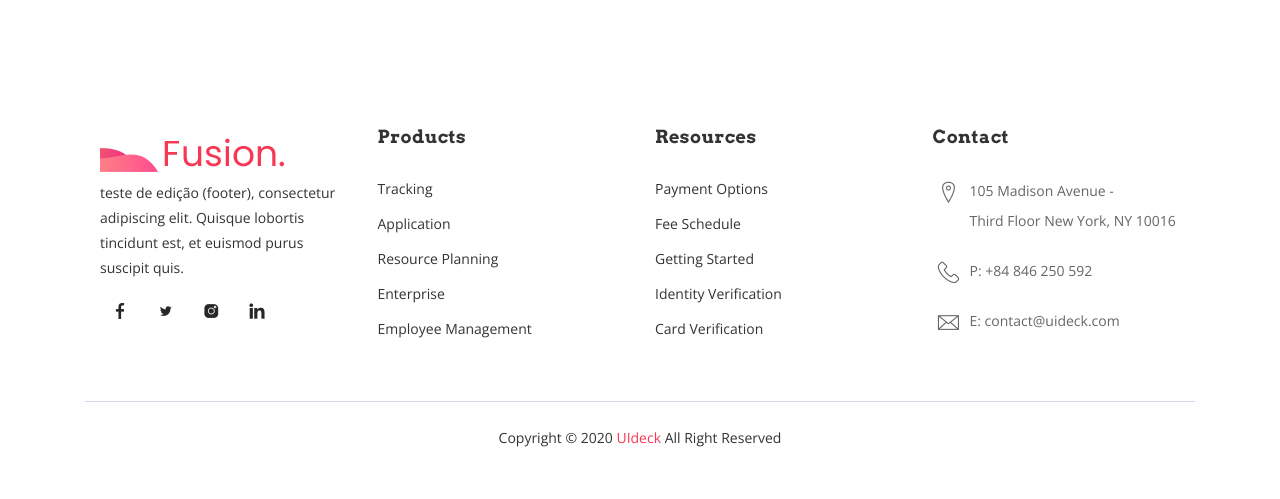
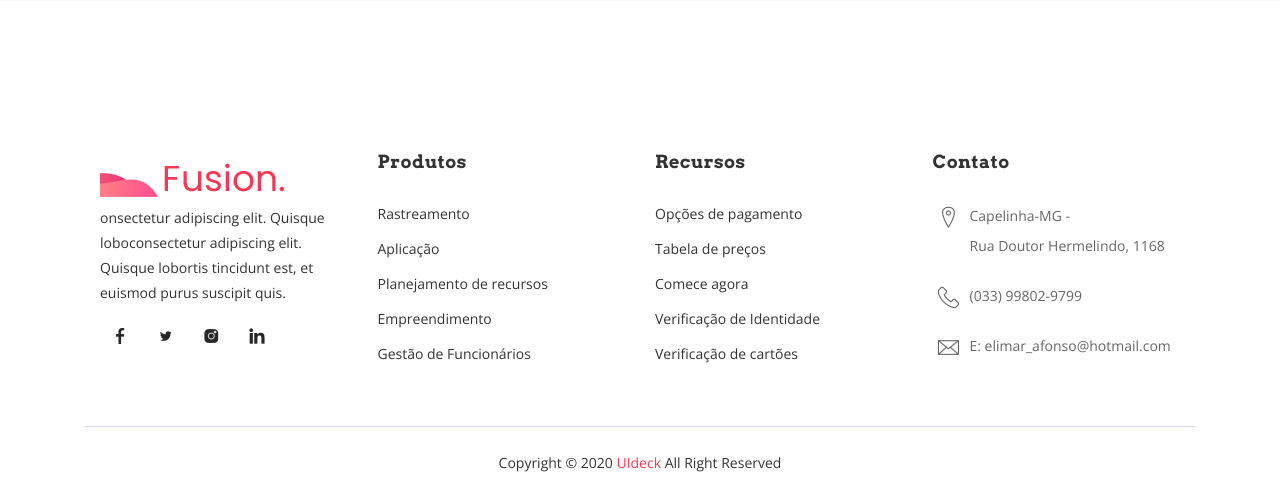
Before and after one commit to elimarafonso/WebSite-Fusion, a Django app: page / in a window 1280 px wide. Shown: the part 4367-4866 px from the top of the page. Before the commit the page ends 4814 px from the top, so only its background shows below. Run offline with Django 4.2, Linux system fonts and the light colour scheme; data that the repository does not hold is empty; some libraries are stand-ins or nearby versions; some web fonts are replaced.

Commit message:
traduzindo rodape

```diff
--- a/core/templates/contact.html
+++ b/core/templates/contact.html
@@ -9,6 +9,7 @@
           <div class="col-lg-7 col-md-12 col-sm-12">
             <div class="contact-block">
               <form id="contato" method="post" action="{% url 'index' %}">
+                *Por ser versão gratuita do Heroku o envio de e-mail não é enviado, más esta implementado
                 {% csrf_token %}
                 <div class="row">
                   <div class="col-md-6">
--- a/core/templates/features.html
+++ b/core/templates/features.html
@@ -5,7 +5,7 @@
 <section id="features" class="section-padding" xmlns="http://www.w3.org/1999/html">
       <div class="container">
         <div class="section-header text-center">
-          <h2 class="section-title wow fadeInDown" data-wow-delay="0.3s">RECURSOS IMPRESSIONANTES</h2>
+          <h2 class="section-title wow fadeInDown" data-wow-delay="0.3s">RECURSO DA FERRAMENTA</h2>
           <div class="shape wow fadeInDown" data-wow-delay="0.3s"></div>
         </div>
         <!--INICIO DO BLOCO-->
--- a/core/templates/footer.html
+++ b/core/templates/footer.html
@@ -9,7 +9,7 @@
               <div class="widget">
                 <h3 class="footer-logo"><img src="{% static 'img/logo.png' %}" alt=""></h3>
                 <div class="textwidget">
-                  <p>teste de edição (footer), consectetur adipiscing elit. Quisque lobortis tincidunt est, et euismod purus suscipit quis.</p>
+                  <p>onsectetur adipiscing elit. Quisque loboconsectetur adipiscing elit. Quisque lobortis tincidunt est, et euismod purus suscipit quis.</p>
                 </div>
                 <div class="social-icon">
                   <a class="facebook" href="#"><i class="lni-facebook-filled"></i></a>
@@ -20,36 +20,36 @@
               </div>
             </div>
             <div class="col-lg-3 col-md-6 col-sm-12 col-xs-12">
-              <h3 class="footer-titel">Products</h3>
+              <h3 class="footer-titel">Produtos</h3>
               <ul class="footer-link">
-                <li><a href="#">Tracking</a></li>
-                <li><a href="#">Application</a></li>
-                <li><a href="#">Resource Planning</a></li>
-                <li><a href="#">Enterprise</a></li>
-                <li><a href="#">Employee Management</a></li>
+                <li><a href="#">Rastreamento</a></li>
+                <li><a href="#">Aplicação</a></li>
+                <li><a href="#">Planejamento de recursos</a></li>
+                <li><a href="#">Empreendimento</a></li>
+                <li><a href="#">Gestão de Funcionários</a></li>
               </ul>
             </div>
             <div class="col-lg-3 col-md-6 col-sm-12 col-xs-12">
-              <h3 class="footer-titel">Resources</h3>
+              <h3 class="footer-titel">Recursos</h3>
               <ul class="footer-link">
-                <li><a href="#">Payment Options</a></li>
-                <li><a href="#">Fee Schedule</a></li>
-                <li><a href="#">Getting Started</a></li>
-                <li><a href="#">Identity Verification</a></li>
-                <li><a href="#">Card Verification</a></li>
+                <li><a href="#">Opções de pagamento</a></li>
+                <li><a href="#">Tabela de preços</a></li>
+                <li><a href="#">Comece agora</a></li>
+                <li><a href="#">Verificação de Identidade</a></li>
+                <li><a href="#">Verificação de cartões</a></li>
               </ul>
             </div>
             <div class="col-lg-3 col-md-6 col-sm-12 col-xs-12">
-              <h3 class="footer-titel">Contact</h3>
+              <h3 class="footer-titel">Contato</h3>
               <ul class="address">
                 <li>
-                  <a href="#"><i class="lni-map-marker"></i> 105 Madison Avenue - <br> Third Floor New York, NY 10016</a>
+                  <a href="#"><i class="lni-map-marker"></i> Capelinha-MG - <br> Rua Doutor Hermelindo, 1168 </a>
                 </li>
                 <li>
-                  <a href="#"><i class="lni-phone-handset"></i> P: +84 846 250 592</a>
+                  <a href="#"><i class="lni-phone-handset"></i> (033) 99802-9799</a>
                 </li>
                 <li>
-                  <a href="#"><i class="lni-envelope"></i> E: contact@uideck.com</a>
+                  <a href="#"><i class="lni-envelope"></i> E: elimar_afonso@hotmail.com</a>
                 </li>
               </ul>
             </div>
```
